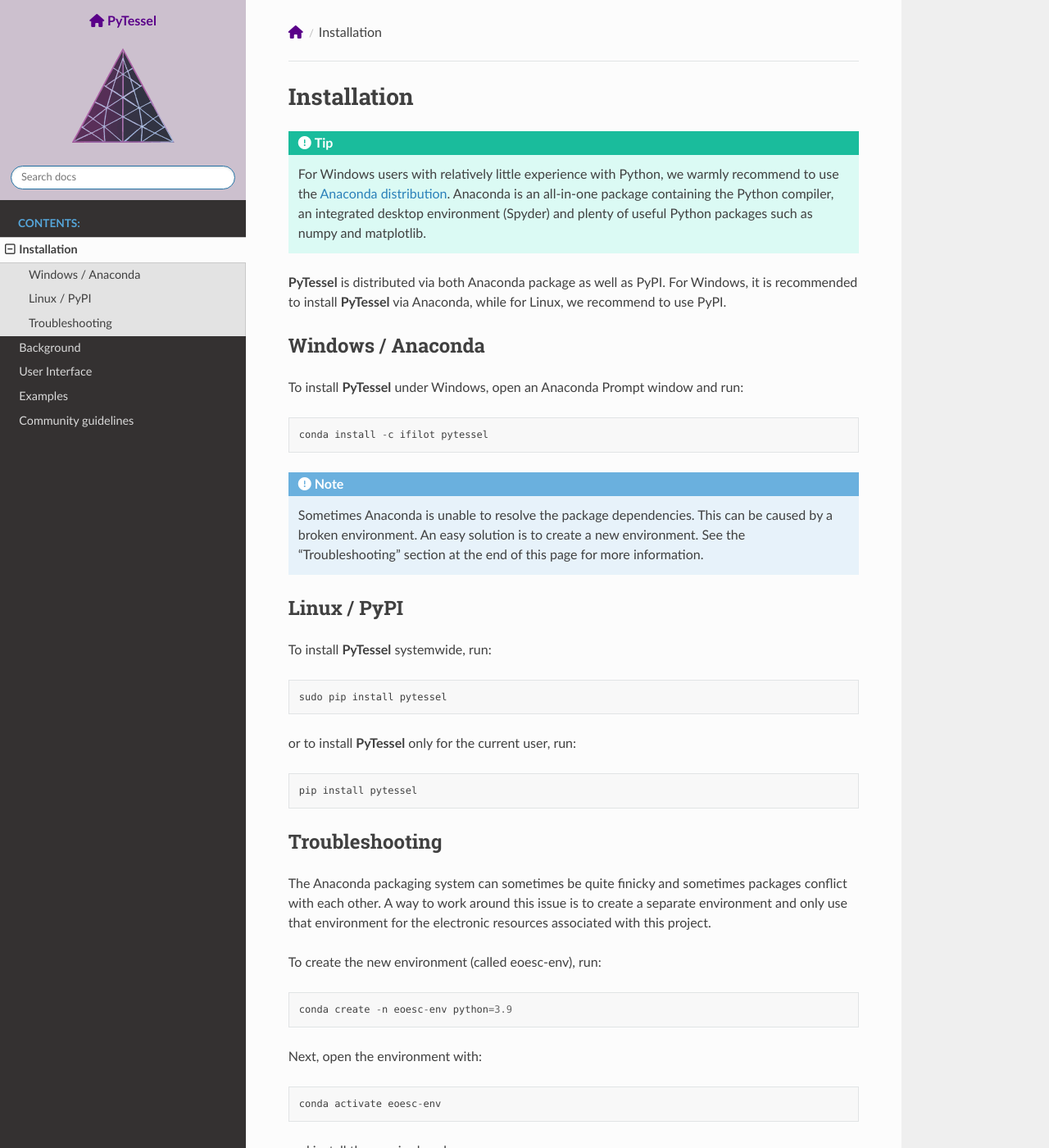
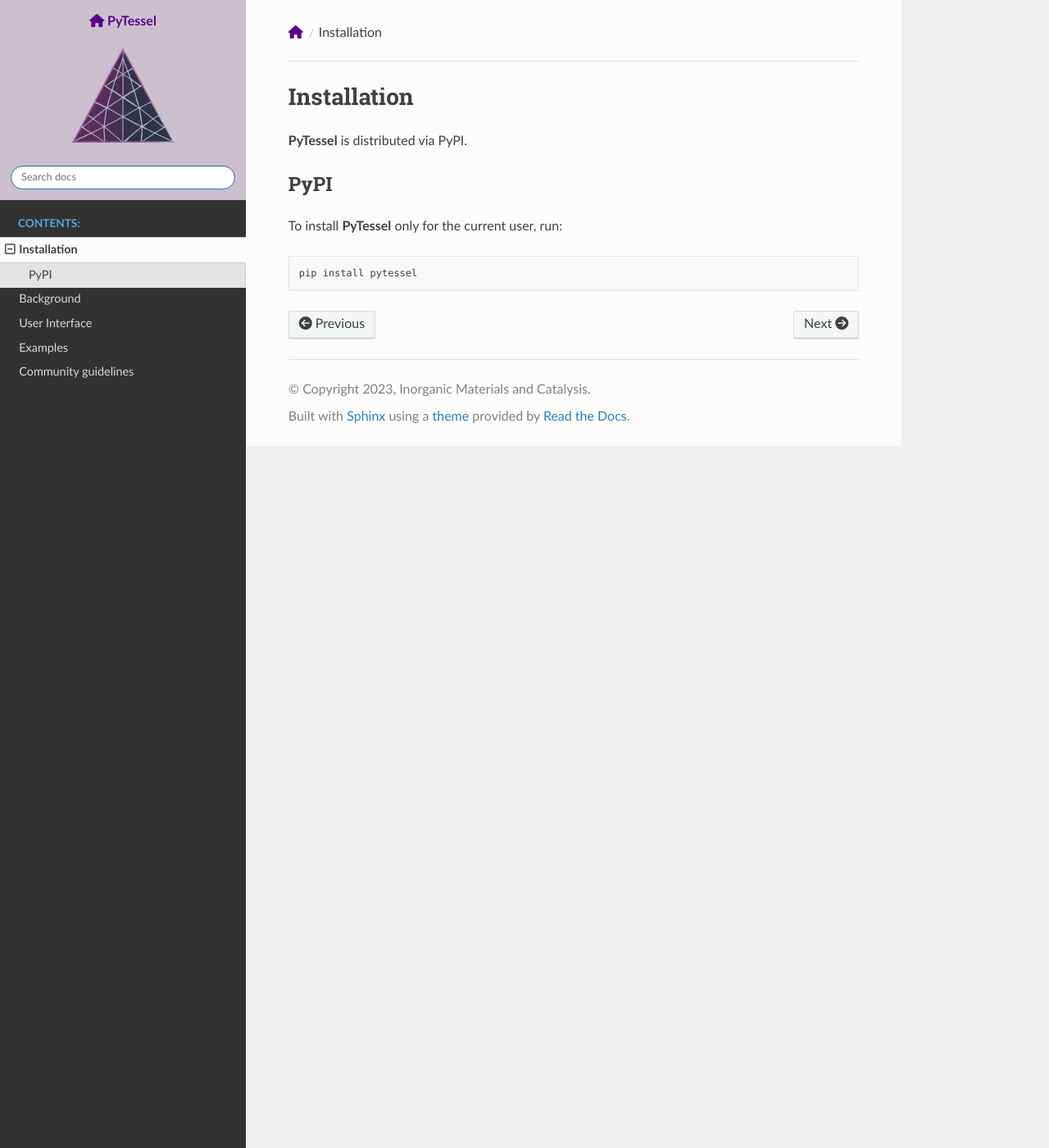
Before and after one commit to ifilot/pytessel, a Sphinx documentation site: the page built from docs/installation.rst, in a window 1280 px wide and 1400 px high. Shown: the whole window at 82% size. Built offline with Sphinx 7.4.7 and the Read the Docs theme 3.1.0, drawn with Linux system fonts in a browser that asks for light colours; nearby versions of some CDN libraries; some of the changed text lies outside the part shown.

Commit message:
Removing Anaconda support

```diff
--- a/docs/index.rst
+++ b/docs/index.rst
@@ -1,8 +1,6 @@
 PyTessel: isosurface generation tool
 ====================================
 
-.. image:: https://anaconda.org/ifilot/pytessel/badges/version.svg
-   :target: https://anaconda.org/ifilot/pytessel
 .. image:: https://img.shields.io/pypi/v/pytessel?color=green
    :target: https://pypi.org/project/pytessel/
 .. image:: https://img.shields.io/badge/License-GPLv3-blue.svg
--- a/docs/installation.rst
+++ b/docs/installation.rst
@@ -4,62 +4,11 @@
 Installation
 ============
 
-.. tip::
-    For Windows users with relatively little experience with Python, we warmly
-    recommend to use the `Anaconda distribution <https://www.anaconda.com/products/distribution>`_.
-    Anaconda is an all-in-one package containing the Python compiler,
-    an integrated desktop environment (Spyder) and plenty of useful Python
-    packages such as numpy and matplotlib.
+:program:`PyTessel` is distributed via PyPI.
 
-:program:`PyTessel` is distributed via both Anaconda package as well as PyPI. For
-Windows, it is recommended to install :program:`PyTessel` via Anaconda, while
-for Linux, we recommend to use PyPI.
-
-Windows / Anaconda
-------------------
-
-To install :program:`PyTessel` under Windows, open an Anaconda Prompt window
-and run::
-
-    conda install -c ifilot pytessel
-
-.. note::
-    Sometimes Anaconda is unable to resolve the package dependencies. This can
-    be caused by a broken environment. An easy solution is to create a new
-    environment. See the "Troubleshooting" section at the end of this page
-    for more information.
-
-Linux / PyPI
+PyPI
 ------------
 
-To install :program:`PyTessel` systemwide, run::
-
-    sudo pip install pytessel
-
-or to install :program:`PyTessel` only for the current user, run::
+To install :program:`PyTessel` only for the current user, run::
 
     pip install pytessel
-
-Troubleshooting
----------------
-
-The Anaconda packaging system can sometimes be quite finicky and sometimes
-packages conflict with each other. A way to work around this issue is to create
-a separate environment and only use that environment for the electronic
-resources associated with this project.
-
-To create the new environment (called eoesc-env), run::
-
-    conda create -n eoesc-env python=3.9
-
-Next, open the environment with::
-
-    conda activate eoesc-env
-
-and install the required packages::
-
-    conda install -c ifilot pyqint pytessel
-
-Finally, you can install the IDE Spyder using::
-
-    conda install spyder matplotlib scipy pandas openpyxl
```
Also changed, not shown: README.md (+0 -15 lines), conda_build_config.yaml (deleted, +0 -19 lines), meta.yaml (deleted, +0 -39 lines), 2 other files.
